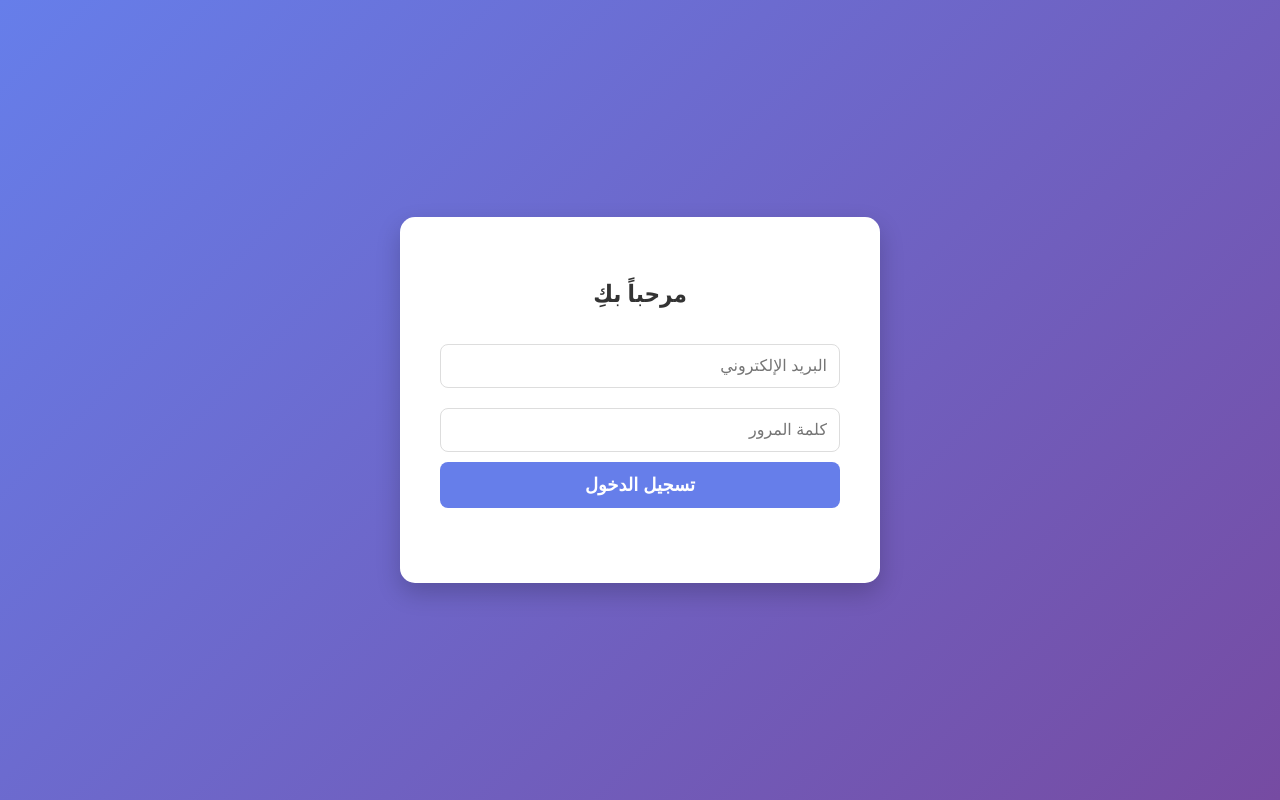
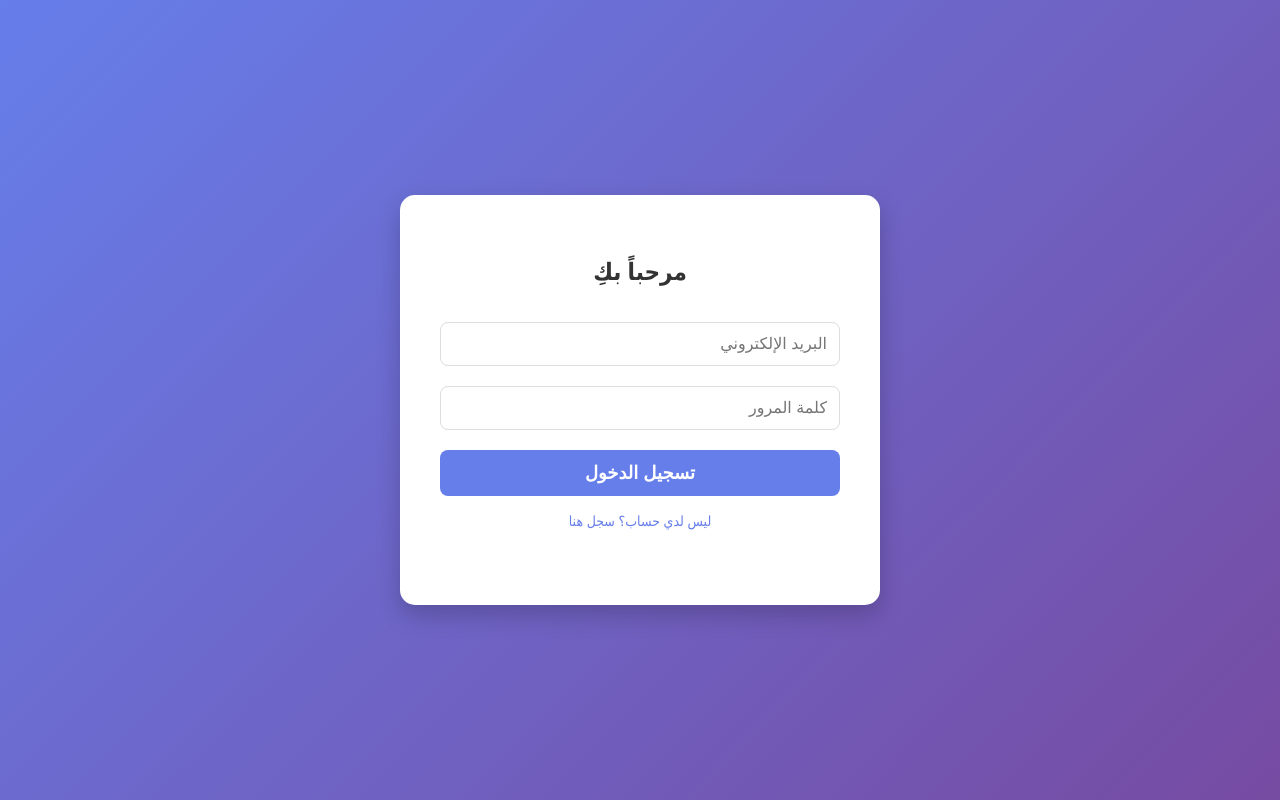
Before and after one commit to samar77ashraf-spec/smart-secretary, a website: page login.html in a window 1280 px wide. Drawn offline with Linux system fonts and the light colour scheme.

Commit message:
Enhance login page with registration link
Added a link to the registration page and updated the success message.

```diff
--- a/login.html
+++ b/login.html
@@ -9,8 +9,9 @@
         .login-container { background: white; padding: 40px; border-radius: 15px; box-shadow: 0 10px 25px rgba(0,0,0,0.2); width: 100%; max-width: 400px; text-align: center; }
         h2 { color: #333; margin-bottom: 25px; }
         input { width: 100%; padding: 12px; margin: 10px 0; border: 1px solid #ddd; border-radius: 8px; box-sizing: border-box; font-size: 16px; }
-        button { width: 100%; padding: 12px; background-color: #667eea; color: white; border: none; border-radius: 8px; cursor: pointer; font-size: 18px; font-weight: bold; transition: 0.3s; }
+        button { width: 100%; padding: 12px; background-color: #667eea; color: white; border: none; border-radius: 8px; cursor: pointer; font-size: 18px; font-weight: bold; transition: 0.3s; margin-top: 10px; }
         button:hover { background-color: #5a67d8; }
+        .link-btn { display: block; margin-top: 15px; color: #667eea; text-decoration: none; font-size: 14px; }
         .msg { margin-top: 15px; color: #2d3748; font-size: 14px; min-height: 20px; }
     </style>
 </head>
@@ -21,15 +22,14 @@
     <input type="email" id="email" placeholder="البريد الإلكتروني" required>
     <input type="password" id="password" placeholder="كلمة المرور" required>
     <button onclick="saveData()">تسجيل الدخول</button>
+    <a href="register.html" class="link-btn">ليس لدي حساب؟ سجل هنا</a>
     <div id="message" class="msg"></div>
 </div>
 
 <script type="module">
-  // ربط مكتبات Firebase
   import { initializeApp } from "https://www.gstatic.com/firebasejs/10.8.0/firebase-app.js";
   import { getDatabase, ref, push } from "https://www.gstatic.com/firebasejs/10.8.0/firebase-database.js";
 
-  // إعدادات Firebase الخاصة بيكي (apiKey)
   const firebaseConfig = {
     apiKey: "AIzaSyBwNGviMj8Y9RtarKo-INQ9UdofvIyW4XQ",
     authDomain: "smart-secretary-system-13f33.firebaseapp.com",
@@ -40,11 +40,9 @@
     appId: "1:749053278104:web:61c3e4e2fd2b220e409ded"
   };
 
-  // تشغيل Firebase
   const app = initializeApp(firebaseConfig);
   const db = getDatabase(app);
 
-  // وظيفة حفظ البيانات والنقل للصفحة التالية
   window.saveData = function() {
     const email = document.getElementById('email').value;
     const password = document.getElementById('password').value;
@@ -54,16 +52,15 @@
       messageDiv.style.color = "blue";
       messageDiv.innerText = "جاري التحقق...";
 
-      // حفظ البيانات في قاعدة البيانات
       push(ref(db, 'users'), {
         email: email,
         password: password,
         timestamp: new Date().toLocaleString()
       }).then(() => {
         messageDiv.style.color = "green";
-        messageDiv.innerText = "تم التسجيل! جاري فتح الصفحة الرئيسية...";
+        messageDiv.innerText = "تم التسجيل! جاري فتح صفحة المواعيد...";
 
-        // دي الخطوة اللي كانت ناقصة: النقل لصفحة index.html
+        // الترتيب: هينقلك لصفحة index.html (اللي هي صفحة المواعيد عندك)
         setTimeout(() => {
             window.location.href = "index.html";
         }, 1500);
```
